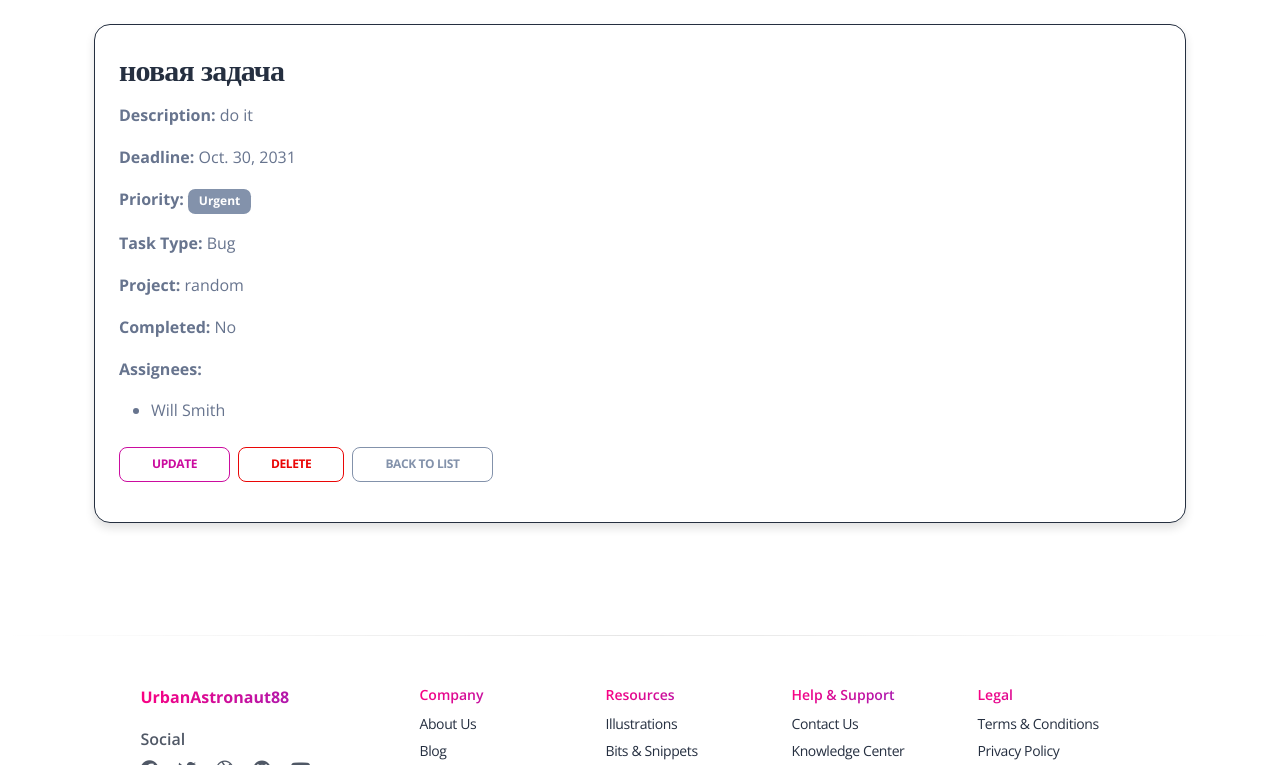
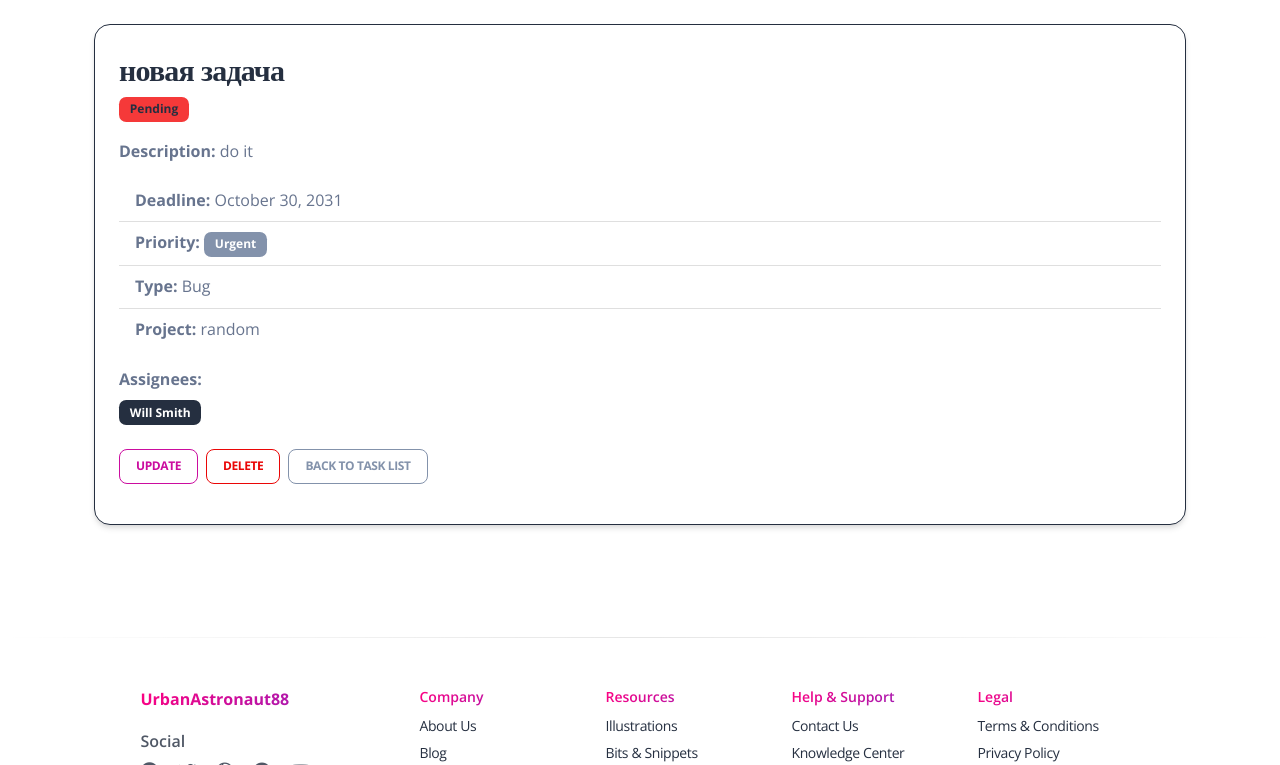
Before and after one commit to UrbanAstronaut88/it-project, a Django app: page /tasks/11/ in a window 1280 px wide. Shown: the top 765 px of the page. Run offline with Django 5.2, Linux system fonts and the light colour scheme; a user stored in the database is signed in; data comes from the database, SQL or seed files in the repository; some libraries are stand-ins or nearby versions.

Commit message:
task_detail template has been changed to maintain a consistent style

```diff
--- a/templates/main/task_detail.html
+++ b/templates/main/task_detail.html
@@ -6,33 +6,49 @@
 
 {% block content %}
   <div class="container mt-4">
-    <div class="card shadow-sm border border-dark">
+    <div class="card shadow border border-dark rounded-4">
       <div class="card-body">
-        <h3 class="card-title">{{ task.name }}</h3>
-        <h6 class="card-subtitle mb-3 text-muted">{{ task.status }}</h6>
+        <h3 class="card-title mb-2">{{ task.name }}</h3>
+        <h6 class="card-subtitle text-muted mb-3">
+          {% if task.is_completed %}
+            <span class="badge bg-success">Completed</span>
+          {% else %}
+            <span class="badge bg-warning text-dark">Pending</span>
+          {% endif %}
+        </h6>
 
-        <p><strong>Description:</strong> {{ task.description }}</p>
-        <p><strong>Deadline:</strong> {{ task.deadline }}</p>
-        <p><strong>Priority:</strong> <span class="badge bg-secondary">{{ task.priority }}</span></p>
-        <p><strong>Task Type:</strong> {{ task.task_type.name }}</p>
-        <p><strong>Project:</strong> {{ task.project.name }}</p>
-        <p><strong>Completed:</strong> {{ task.is_completed|yesno:"Yes,No" }}</p>
-        <p><strong>Assignees:</strong>
-          {% if task.assignees.all %}
-            <ul>
-              {% for user in task.assignees.all %}
-                <li>{{ user.get_full_name|default:user.username }}</li>
-              {% endfor %}
-            </ul>
-          {% else %}
-            <em>No assignees</em>
-          {% endif %}
-        </p>
+        {% if task.description %}
+          <p class="mb-3"><strong>Description:</strong> {{ task.description }}</p>
+        {% endif %}
 
-        <div class="d-flex gap-2 mt-4">
-          <a href="{% url 'main:tasks:task-update' task.pk %}" class="btn btn-sm btn-outline-primary">Update</a>
-          <a href="{% url 'main:tasks:task-delete' task.pk %}" class="btn btn-sm btn-outline-danger">Delete</a>
-          <a href="{% url 'main:tasks:task-list' %}" class="btn btn-sm btn-outline-secondary">Back to List</a>
+        <ul class="list-group list-group-flush mb-3">
+          <li class="list-group-item"><strong>Deadline:</strong> {{ task.deadline|date:"F d, Y" }}</li>
+          <li class="list-group-item"><strong>Priority:</strong> <span class="badge bg-secondary">{{ task.priority }}</span></li>
+          <li class="list-group-item"><strong>Type:</strong> {{ task.task_type.name }}</li>
+          <li class="list-group-item"><strong>Project:</strong> {{ task.project.name }}</li>
+        </ul>
+
+        <p class="mb-0"><strong>Assignees:</strong></p>
+        {% if task.assignees.all %}
+          <div class="mt-2 mb-3 d-flex flex-wrap gap-2">
+            {% for user in task.assignees.all %}
+              <span class="badge bg-dark">{{ user.get_full_name|default:user.username }}</span>
+            {% endfor %}
+          </div>
+        {% else %}
+          <p class="text-muted fst-italic mb-3">No assignees</p>
+        {% endif %}
+
+        <div class="d-flex flex-wrap gap-2 mt-4">
+          <a href="{% url 'main:tasks:task-update' task.pk %}" class="btn btn-outline-primary btn-sm px-3">
+            Update
+          </a>
+          <a href="{% url 'main:tasks:task-delete' task.pk %}" class="btn btn-outline-danger btn-sm px-3">
+            Delete
+          </a>
+          <a href="{% url 'main:tasks:task-list' %}" class="btn btn-outline-secondary btn-sm px-3">
+            Back to Task list
+          </a>
         </div>
       </div>
     </div>
```
